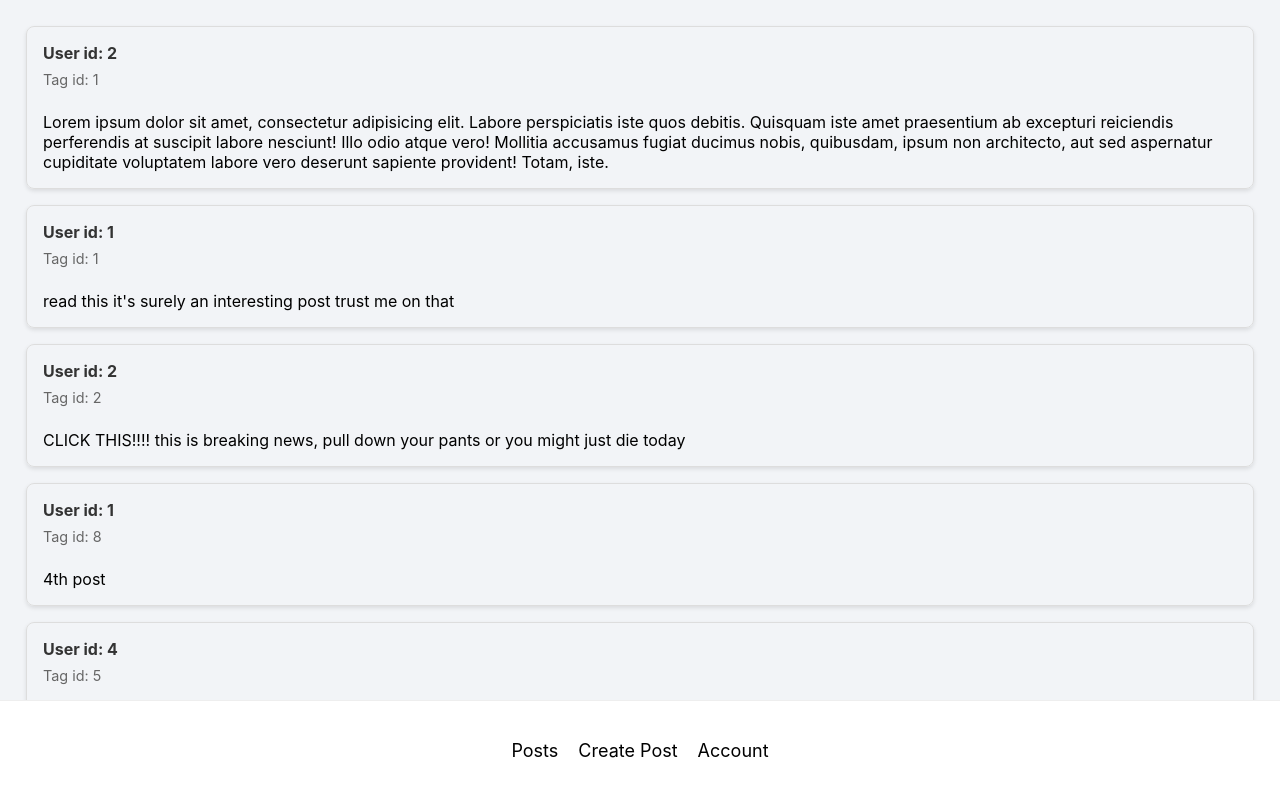
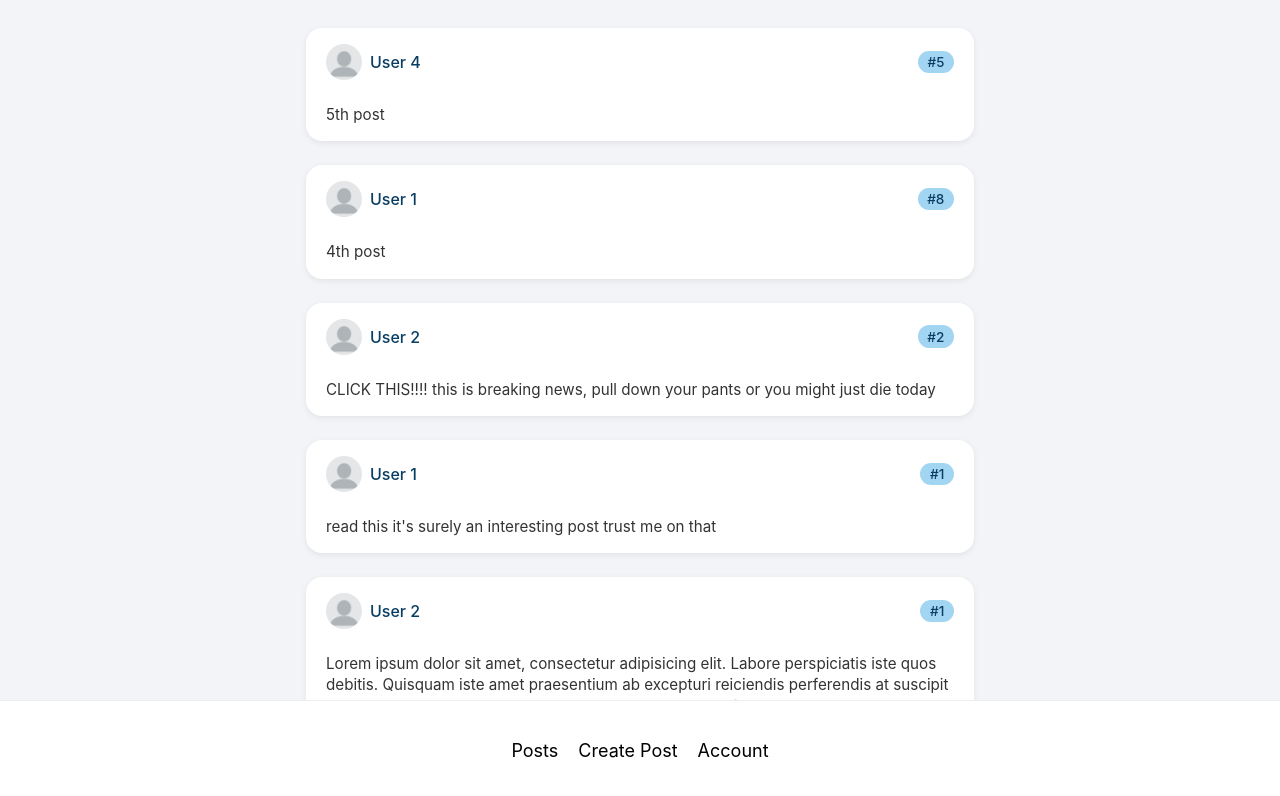
Before and after one commit to CageLJ/Stunnect, a React (Vite) app in the folder COEX-Stunnect/: page /posts in a window 1280 px wide. Shown: the top 796 px of the page. Built offline with nearby package versions, Linux system fonts and the light colour scheme; data requests are answered from the project's data file.

Commit message:
Feat: added sorting for postpage so most recent post is at the top, also changed styling to be in line with rest of the app

```diff
--- a/COEX-Stunnect/src/components/posts/PostCard.css
+++ b/COEX-Stunnect/src/components/posts/PostCard.css
@@ -1,49 +1,79 @@
-.card {
-    border: 1px solid #ddd;
-    border-radius: 8px;
-    padding: 16px;
-    margin: 16px;
-    box-shadow: 0 2px 4px rgba(0, 0, 0, 0.1);
-    position: relative;
-    text-align: left;
+/* --- Card Layout --- */
+.post-card {
+    background: #fff;
+    border-radius: 1rem;
+    padding: 1rem 1.25rem;
+    margin: 0.75rem 0;
+    box-shadow: 0 2px 6px rgba(0, 0, 0, 0.07);
     display: flex;
     flex-direction: column;
+    gap: 0.5rem;
+    transition: transform 0.15s ease, box-shadow 0.15s ease;
+    cursor: pointer;
 }
 
-.infoSection {
-    display: flex;
-    flex-direction: column;
-    align-items: flex-start;
-    gap: 8px;
-    margin-bottom: 16px;
+.post-card:hover {
+    transform: translateY(-2px);
+    box-shadow: 0 3px 8px rgba(0, 0, 0, 0.1);
 }
 
-.Postuser {
-    margin: 0;
-    font-weight: bold;
-    color: #333;
+/* --- Header --- */
+.post-header {
+    display: flex;
+    justify-content: space-between;
+    align-items: center;
+}
+
+.post-user {
+    display: flex;
+    align-items: center;
+    gap: 0.5rem;
+    text-decoration: none;
+    color: #0a3d62;
+    font-weight: 500;
+}
+
+.post-user-img {
+    width: 34px;
+    height: 34px;
+    border-radius: 50%;
+}
+
+/* --- Tag pill --- */
+.post-tag {
+    background-color: #a2d5f2;
+    color: #0a3d62;
+    border-radius: 999px;
+    padding: 0.25rem 0.6rem;
+    font-size: 0.85rem;
+    font-weight: 500;
+}
+
+/* --- Text section --- */
+.post-text {
     text-align: left;
 }
 
-.postTag {
-    margin: 0;
-    color: #666;
-    font-size: 0.9em;
-    text-align: left;
-}
-
-.textSection {
-    margin-top: 8px;
-}
-
-.textSection p {
-    margin: 0;
+.post-text p {
+    margin: 0.25rem 0 0 0;
+    font-size: 0.95rem;
+    color: #333;
+    line-height: 1.4;
     display: -webkit-box;
-    -webkit-line-clamp: 3;  /* Limits text to 3 lines */
+    -webkit-line-clamp: 4; /* Limit to 4 lines on mobile */
     -webkit-box-orient: vertical;
     overflow: hidden;
     text-overflow: ellipsis;
-    text-align: left;
-    max-width: 100%;  /* Allow full width */
     word-wrap: break-word;
 }
+
+/* --- Responsive Layout --- */
+@media (min-width: 768px) {
+    .post-card {
+        padding: 1.25rem 1.5rem;
+    }
+
+    .post-text p {
+        -webkit-line-clamp: 6;
+    }
+}
--- a/COEX-Stunnect/src/components/posts/PostCard.jsx
+++ b/COEX-Stunnect/src/components/posts/PostCard.jsx
@@ -1,25 +1,27 @@
 import { Link, useNavigate } from "react-router-dom";
-import "./PostCard.css"
+import "./PostCard.css";
+import profilePic from "../../assets/basic_pfp.webp";
 
 export const PostCard = ({ post }) => {
   const navigate = useNavigate();
 
   const handleCardClick = (e) => {
-    // Prevent click if user clicked an actual link inside
+    // Prevent click if user clicked a link inside the card
     if (e.target.closest("a")) return;
     navigate(`/posts/${post.id}`);
   };
 
   return (
-    <div className="card" onClick={handleCardClick} style={{ cursor: "pointer" }}>
-      <div className="infoSection">
-        <Link to={`/user/${post.custom_user_id}`} className="Postuser">
-          User id: {post.custom_user_id}
+    <div className="post-card" onClick={handleCardClick}>
+      <div className="post-header">
+        <Link to={`/user/${post.custom_user_id}`} className="post-user">
+          <img src={profilePic} alt="user" className="post-user-img" />
+          <span>User {post.custom_user_id}</span>
         </Link>
-        <span className="postTag">Tag id: {post.tag_id}</span>
+        <span className="post-tag">#{post.tag_id}</span>
       </div>
 
-      <div className="textSection">
+      <div className="post-text">
         <p>{post.text_content}</p>
       </div>
     </div>
--- /dev/null
+++ b/COEX-Stunnect/src/pages/posts/PostsPage.css
@@ -0,0 +1,9 @@
+.posts-page {
+    display: flex;
+    flex-direction: column;
+    align-items: center;
+    padding: 1rem;
+    max-width: 700px;
+    margin: 0 auto;
+    font-family: "Inter", sans-serif;
+}
--- a/COEX-Stunnect/src/pages/posts/PostsPage.jsx
+++ b/COEX-Stunnect/src/pages/posts/PostsPage.jsx
@@ -1,23 +1,26 @@
-import { PostCard } from "../../components"
+import { PostCard } from "../../components";
 import { useFetch } from "../../hooks/useFetch";
-import { useState } from "react";
+import { useState, useEffect, useMemo } from "react";
+import "./PostsPage.css";
 
 export const PostsPage = () => {
     const [url, setUrl] = useState("http://localhost:8000/posts");
-    const { data: posts, loading, error} = useFetch(url);
-    // TODO: add the filter for posts on tag id
+    const { data: posts, loading, error } = useFetch(url);
 
+    // Sort newest first (highest ID)
+    const sortedPosts = useMemo(() => {
+        if (!posts) return [];
+        return [...posts].sort((a, b) => b.id - a.id);
+    }, [posts]);
 
     return (
-        <>
-            <main>
-                {loading && <p>Loading posts...</p>}
-                {error && <p>{error}</p>}
+        <main className="posts-page">
+        {loading && <p>Loading posts...</p>}
+        {error && <p>{error}</p>}
 
-                {posts && posts.map((post) => (
-                    <PostCard post={post} key={post.id}/>
-                )) }
-            </main>
-        </>
-    )
-}
+        {sortedPosts.map((post) => (
+            <PostCard post={post} key={post.id} />
+        ))}
+        </main>
+    );
+};
```
